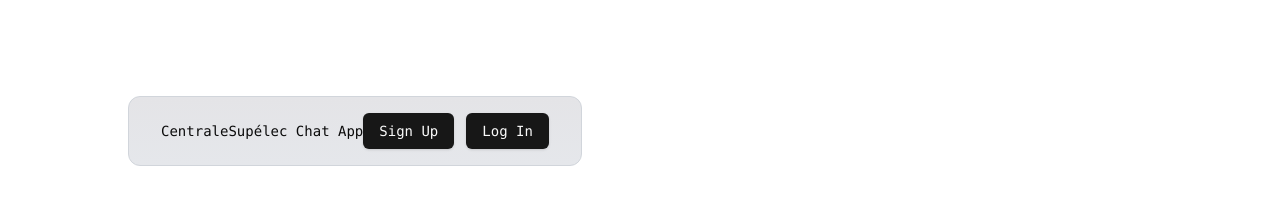
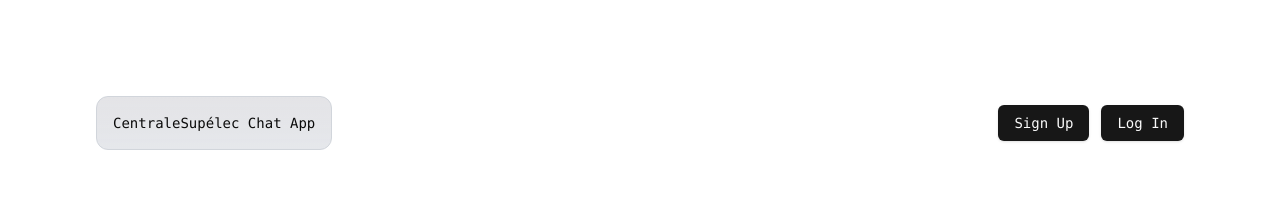
Before and after one commit to eric-nguyen-cs/cs_chat_app, a Next.js app in the folder next-frontend/: page / in a window 1280 px wide. Shown: the top 206 px of the page. Built offline with nearby package versions, Linux system fonts and the light colour scheme; no server answers.

Commit message:
fix: fix header bar ui

```diff
--- a/next-frontend/src/app/header/Header.tsx
+++ b/next-frontend/src/app/header/Header.tsx
@@ -1,15 +1,16 @@
 import { Button } from "@/components/ui/button";
+import { cn } from "@/lib/utils";
 import { useAuthContext } from "@/services/auth";
 import Link from "next/link";
 
-export default function Header() {
+interface AuthButtonsProps extends React.HTMLAttributes<HTMLDivElement> {}
+
+const AuthButtons: React.FC<AuthButtonsProps> = ({ className }) => {
   const { username, logout } = useAuthContext();
   return (
-    <div className="z-10 max-w-5xl w-full items-center justify-between font-mono text-sm lg:flex">
-      <div className="fixed left-0 top-0 flex w-full border-b items-center justify-between border-gray-300 bg-gradient-to-b from-zinc-200 pb-6 pt-8 backdrop-blur-2xl dark:border-neutral-800 dark:bg-zinc-800/30 dark:from-inherit lg:static lg:w-auto  lg:rounded-xl lg:border lg:bg-gray-200 lg:p-4 lg:dark:bg-zinc-800/30">
-        <p className="ml-4">CentraleSupélec Chat App</p>
+    <>
       {username ? (
-          <div className="flex items-center">
+        <div className={cn(className, "flex items-center")}>
           <p className="mr-2 text-xs">
             Logged as <span className="font-bold text-base">{username}</span>
           </p>
@@ -18,7 +19,7 @@
           </Button>
         </div>
       ) : (
-          <div className="flex gap-3 mr-4">
+        <div className={cn("flex gap-3", className)}>
           <Link
             className="h-9 px-4 py-2 rounded-md bg-primary text-primary-foreground shadow hover:bg-primary/90"
             href={"/signup"}
@@ -33,7 +34,18 @@
           </Link>
         </div>
       )}
+    </>
+  );
+};
+
+export default function Header() {
+  return (
+    <div className="z-10 w-full items-center justify-between font-mono text-sm lg:flex">
+      <div className="fixed left-0 top-0 flex w-full border-b items-center justify-between border-gray-300 bg-gradient-to-b from-zinc-200 pb-6 pt-8 px-8 backdrop-blur-2xl dark:border-neutral-800 dark:bg-zinc-800/30 dark:from-inherit lg:static lg:w-auto  lg:rounded-xl lg:border lg:bg-gray-200 lg:p-4 lg:dark:bg-zinc-800/30">
+        <p>CentraleSupélec Chat App</p>
+        <AuthButtons className="lg:hidden" />
       </div>
+      <AuthButtons className="hidden lg:flex" />
     </div>
   );
 }
```
Lines whose indentation alone changed are shown as unchanged.
